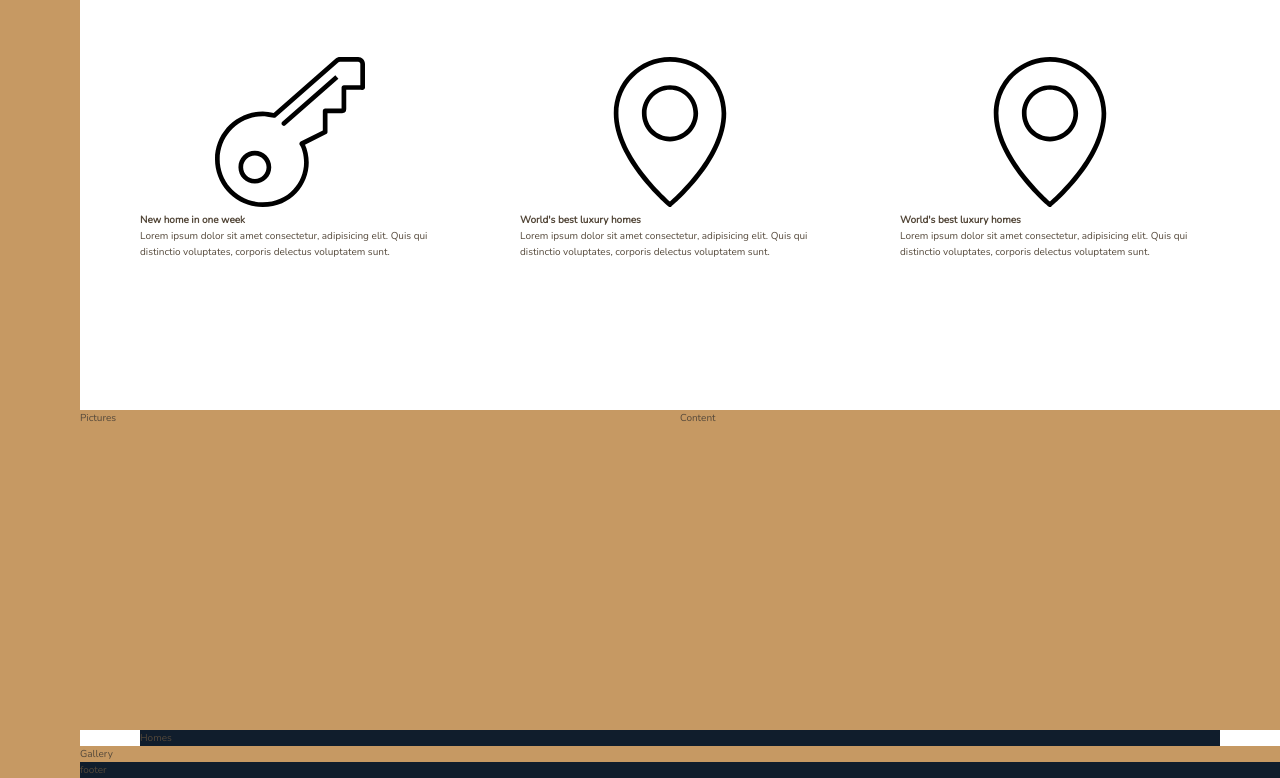
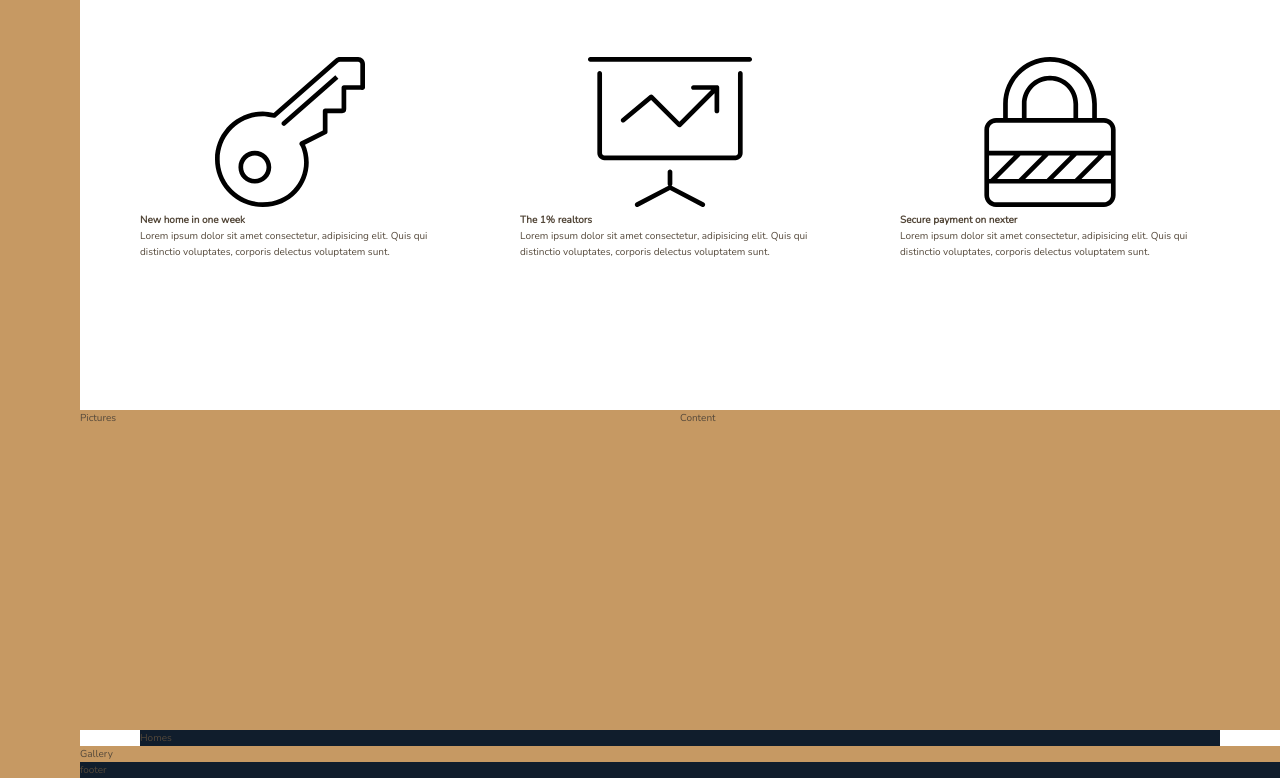
Before and after one commit to HarreyCartwright/Landing-page, a website: page public/index.html in a window 1280 px wide. Shown: the part 996-1774 px from the top of the page. Drawn offline with nearby package versions, Linux system fonts and the light colour scheme; files whose address does not match are found by name.

Commit message:
"The whole layout and feature section is built"

```diff
--- a/public/index.html
+++ b/public/index.html
@@ -62,17 +62,17 @@
         </div>
         <div class="feature">
             <svg class="feature__icon">
-                <use xlink:href="images/sprite.svg#icon-map-pin"></use>
+                <use xlink:href="images/sprite.svg#icon-presentation"></use>
             </svg>
-            <h4 class="heading-4">World's best luxury homes</h4>
+            <h4 class="heading-4">The 1% realtors</h4>
             <p class="feature__text">Lorem ipsum dolor sit amet consectetur, adipisicing elit. Quis qui distinctio
                 voluptates, corporis delectus voluptatem sunt.</p>
         </div>
         <div class="feature">
             <svg class="feature__icon">
-                <use xlink:href="images/sprite.svg#icon-map-pin"></use>
+                <use xlink:href="images/sprite.svg#icon-lock"></use>
             </svg>
-            <h4 class="heading-4">World's best luxury homes</h4>
+            <h4 class="heading-4">Secure payment on nexter</h4>
             <p class="feature__text">Lorem ipsum dolor sit amet consectetur, adipisicing elit. Quis qui distinctio
                 voluptates, corporis delectus voluptatem sunt.</p>
         </div>
```
Also changed, not shown: src/index.html (+4 -4 lines).
